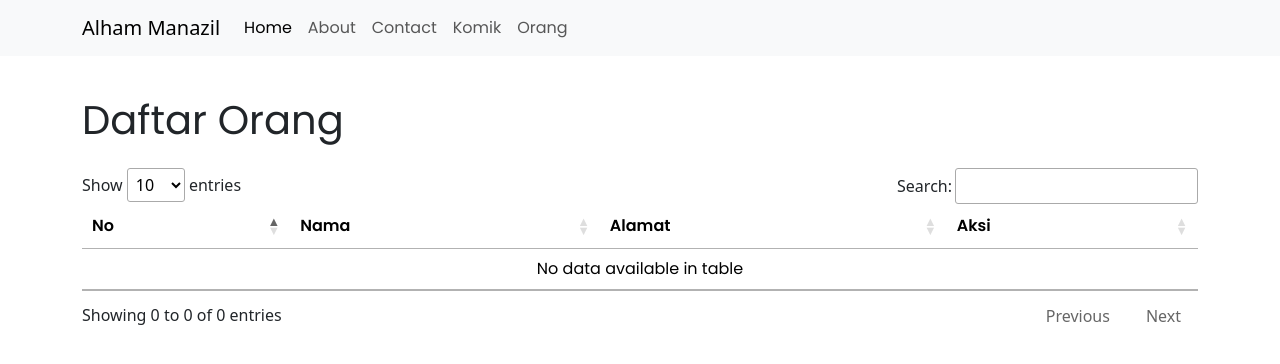
After one commit to HackAlchemy/php_ci4, a CodeIgniter 4 app: the page made by app/Views/orang/index.php in a window 1280 px wide. The commit adds this page. Shown: the top 364 px of the page. Run offline with PHP 8.4 and a stand-in for CodeIgniter, Linux system fonts and the light colour scheme; the template is opened without the code that fills it, so the values that code supplies are empty; some libraries are stand-ins or nearby versions.

Commit message:
implementasi library datatables

```diff
--- a/app/Controllers/Pages.php
+++ b/app/Controllers/Pages.php
@@ -6,6 +6,8 @@ class Pages extends BaseController
 {
     public function index()
     {
+        $faker = \Faker\Factory::create();
+
         $data = [
             'title' => 'Home | Alham Manazil'
         ];
--- a/app/Views/komik/index.php
+++ b/app/Views/komik/index.php
@@ -11,7 +11,7 @@
                 <?= session()->getFlashdata('pesan'); ?>
             </div>
             <?php endif; ?>
-            <table class="table table-responsive table-hover table-sm table-bordered table-condensed">
+            <table id="data-table" class="table table-responsive table-hover table-striped">
                 <thead>
                     <tr>
                         <th scope="col">No</th>
--- a/app/Views/layout/navbar.php
+++ b/app/Views/layout/navbar.php
@@ -18,6 +18,9 @@
                     <li class="nav-item">
                         <a class="nav-link" href="/komik">Komik</a>
                     </li>
+                    <li class="nav-item">
+                        <a class="nav-link" href="/orang">Orang</a>
+                    </li>
                 </ul>
             </div>
         </div>
--- a/app/Views/layout/template.php
+++ b/app/Views/layout/template.php
@@ -7,10 +7,17 @@
 
     <title><?= $title ?></title>
 
+    <!-- Font -->
+    <link rel="preconnect" href="https://fonts.googleapis.com" />
+    <link rel="preconnect" href="https://fonts.gstatic.com" crossorigin />
+    <link href="https://fonts.googleapis.com/css2?family=Poppins:wght@300;400;600&display=swap" rel="stylesheet" />
+
     <!-- My CSS -->
     <link rel="stylesheet" href="/css/style.css">
 
     <link href="https://cdn.jsdelivr.net/npm/bootstrap@5.3.3/dist/css/bootstrap.min.css" rel="stylesheet" integrity="sha384-QWTKZyjpPEjISv5WaRU9OFeRpok6YctnYmDr5pNlyT2bRjXh0JMhjY6hW+ALEwIH" crossorigin="anonymous">
+    <link rel="stylesheet" href="https://cdn.datatables.net/2.0.5/css/dataTables.dataTables.css" />
+
 </head>
 
 <body>
@@ -22,7 +29,13 @@
     <script src="https://code.jquery.com/jquery-3.7.1.slim.js" integrity="sha256-UgvvN8vBkgO0luPSUl2s8TIlOSYRoGFAX4jlCIm9Adc=" crossorigin="anonymous"></script>
     <script src="https://cdn.jsdelivr.net/npm/bootstrap@5.3.3/dist/js/bootstrap.bundle.min.js"></script>
     <script src="https://cdnjs.cloudflare.com/ajax/libs/popper.js/2.9.2/umd/popper.min.js"></script>
+    <script src="https://cdn.datatables.net/2.0.5/js/dataTables.min.js"></script>
+
     <script>
+        $(document).ready(function() {
+            $('#data-table').DataTable();
+        });
+
         function previewImg() {
             const sampul = document.querySelector('#sampul');
             const sampulLabel = document.querySelector('.form-control');
--- /dev/null
+++ b/app/Views/orang/index.php
@@ -0,0 +1,34 @@
+<?= $this->extend('layout/template'); ?>
+
+<?= $this->section('content'); ?>
+<div class="container my-3">
+    <div class="row ">
+        <div class="col">
+            <h1 class="my-4">Daftar Orang</h1>
+            <table id="data-table" class="table table-hover">
+                <thead>
+                    <tr>
+                        <th scope="col">No</th>
+                        <th scope="col">Nama</th>
+                        <th scope="col">Alamat</th>
+                        <th scope="col">Aksi</th>
+                    </tr>
+                </thead>
+                <tbody>
+                    <?php $i = 1; ?>
+                    <?php foreach ($orang as $o) : ?>
+                        <tr>
+                            <th scope="row"><?= $i++; ?></th>
+                            <td><?= $o['nama']; ?></td>
+                            <td><?= $o['alamat']; ?></td>
+                            <td>
+                                <a href="#" class="btn btn-success">Detail</a>
+                            </td>
+                        </tr>
+                    <?php endforeach; ?>
+                </tbody>
+            </table>
+        </div>
+    </div>
+</div>
+<?= $this->endSection(); ?>
--- a/app/Views/pages/home.php
+++ b/app/Views/pages/home.php
@@ -1,7 +1,7 @@
 <?= $this->extend('layout/template'); ?>
 
 <?= $this->section('content'); ?>
-<div class="container mt-3">
+<div class="container my-3">
     <div class="row">
         <div class="col">
             <h1>Homepage</h1>
--- a/composer.json
+++ b/composer.json
@@ -11,10 +11,10 @@
     },
     "require": {
         "php": "^8.1",
-        "codeigniter4/framework": "^4.0"
+        "codeigniter4/framework": "^4.0",
+        "fakerphp/faker": "^1.23"
     },
     "require-dev": {
-        "fakerphp/faker": "^1.9",
         "mikey179/vfsstream": "^1.6",
         "phpunit/phpunit": "^10.5.16"
     },
--- a/public/css/style.css
+++ b/public/css/style.css
@@ -1,5 +1,14 @@
+body {
+    font-family: 'Poppins', sans-serif;
+    margin: 0;
+    padding: 0;
+    background-color: #f2f2f2;
+}
+h1, p, li, table {
+    font-family: 'Poppins', sans-serif;
+}
 .sampul {
-    width: 15%;
+    width: 25%;
 }
 
 .table td, .table th {
```
Also changed, not shown: app/Controllers/Orang.php (added, +24 -0 lines), app/Database/Seeds/OrangSeeder.php (+31 -9 lines), app/Models/OrangModel.php (added, +12 -0 lines), app/Views/layout/footer.php (+12 -1 lines), app/Views/layout/header.php (+2 -22 lines), 1 other file.
